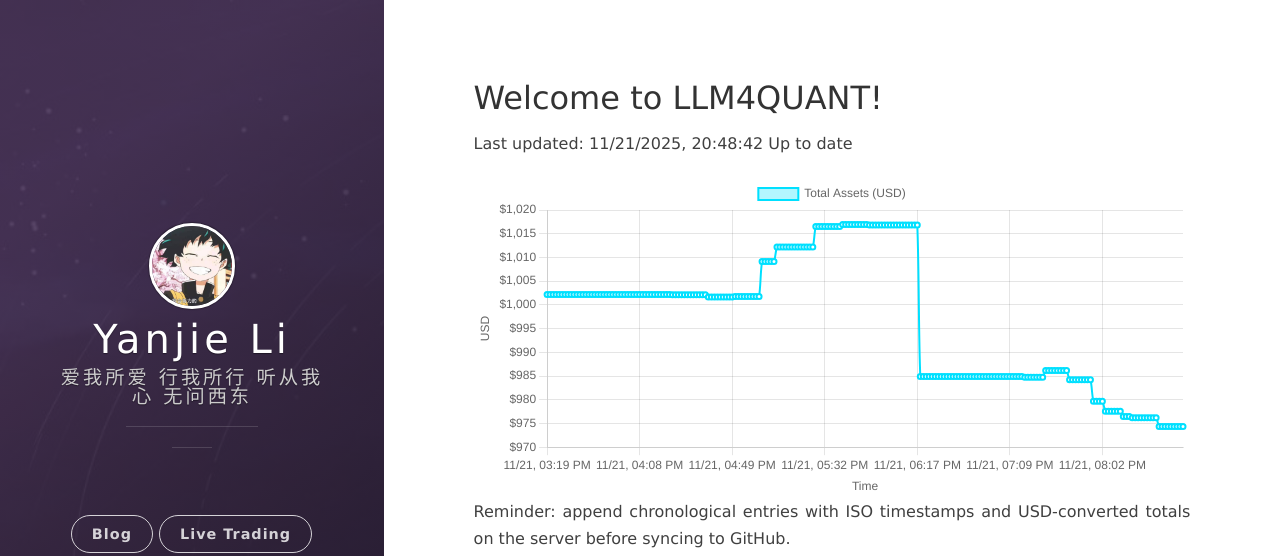
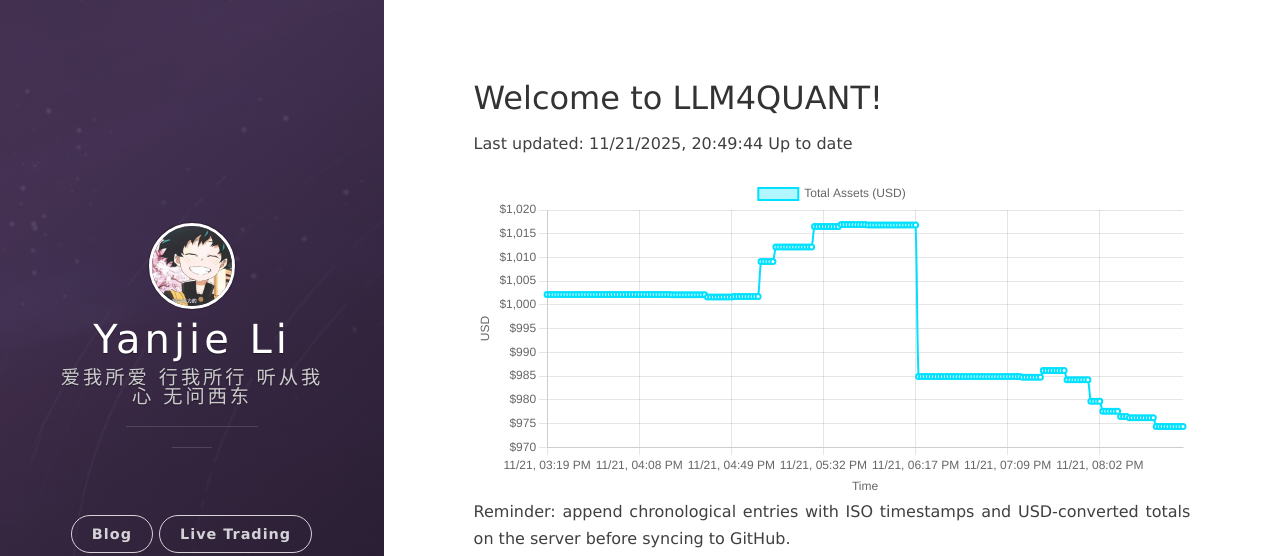
Before and after one commit to leeyegy/leeyegy.github.io, a Jekyll site: the page built from live-trading.html, in a window 1280 px wide. Shown: the top 556 px of the page. Built offline with Jekyll 4.4.1, drawn with Linux system fonts in a browser that asks for light colours; nearby versions of some CDN libraries.

Commit message:
AccountMonitor: update balance history 2025-11-22T04:49:44+08:00

```diff
--- a/assets/data/binance/balance-history.json
+++ b/assets/data/binance/balance-history.json
@@ -1,5 +1,5 @@
 {
-  "generatedAt": "2025-11-22T04:48:42+08:00",
+  "generatedAt": "2025-11-22T04:49:44+08:00",
   "asset": "total_usd_value",
   "history": [
     {
@@ -857,6 +857,10 @@
     {
       "timestamp": "2025-11-22T04:48:42+08:00",
       "totalUsd": 974.36593718
+    },
+    {
+      "timestamp": "2025-11-22T04:49:44+08:00",
+      "totalUsd": 974.36593718
     }
   ]
 }
```
